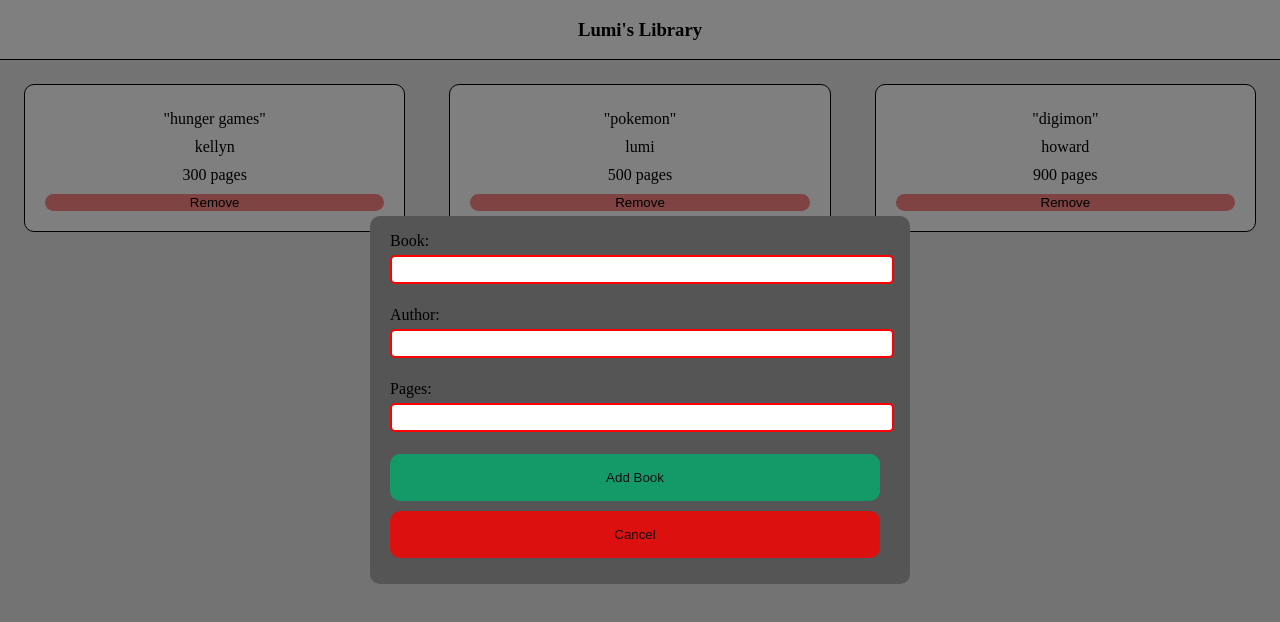
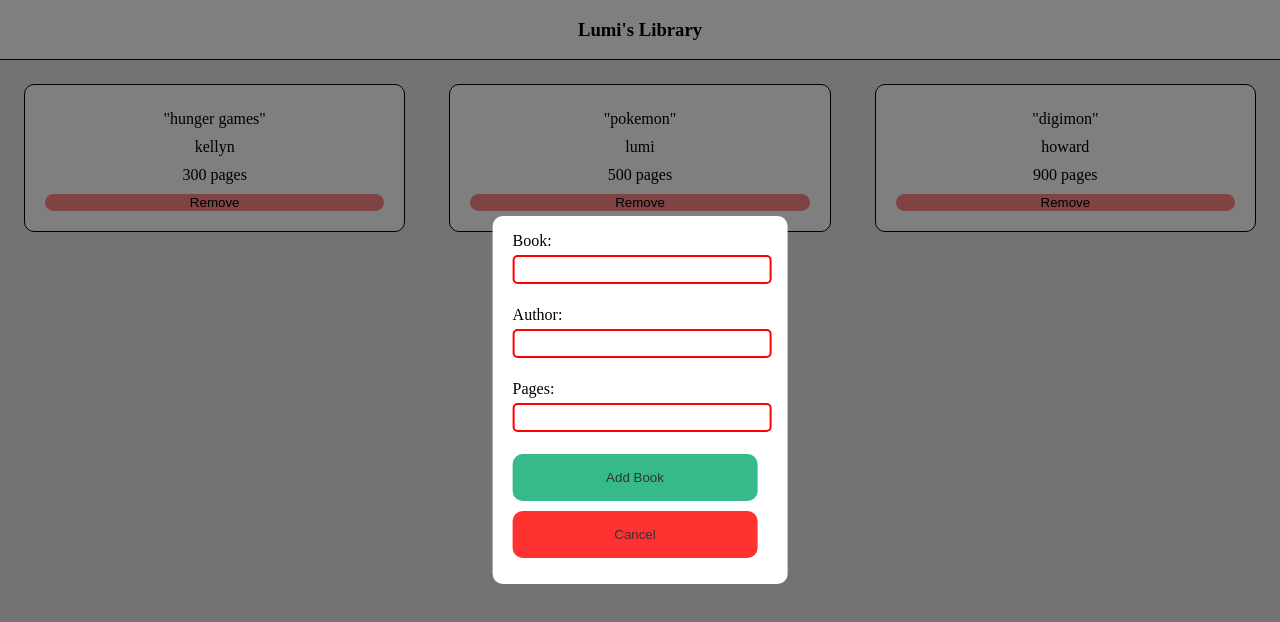
Before and after one commit to howardCLumi/libraryCode, a plain HTML site: page index.html in a window 1280 px wide. Both pictures are taken after a click on the button "+ Add Book". Drawn offline with Linux system fonts and the light colour scheme.

Commit message:
fix popup form

```diff
--- a/index.css
+++ b/index.css
@@ -36,7 +36,7 @@ header{
 }
 .form-popup {
     display: none;
-    background-color: #555;
+    background-color: white;
     color: black;
     padding: 16px 20px;
     position: absolute;
@@ -45,8 +45,7 @@ header{
     transform: translate(-50%, -50%);
     border-radius: 10px;
     z-index: 10;
-    width: 500px;
-    max-width: 800px;
+
 }
 .form-popup.active{
     transform: translate(-50%, -50%);
```
